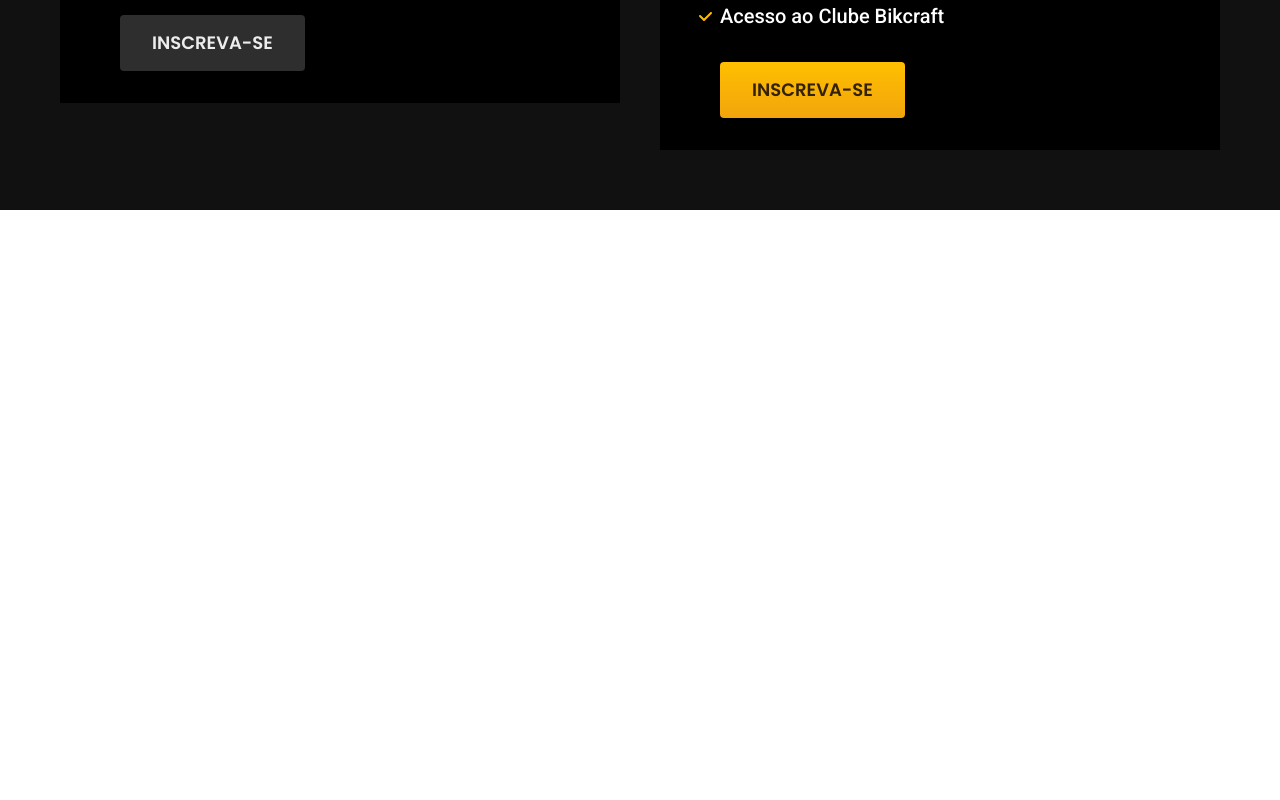
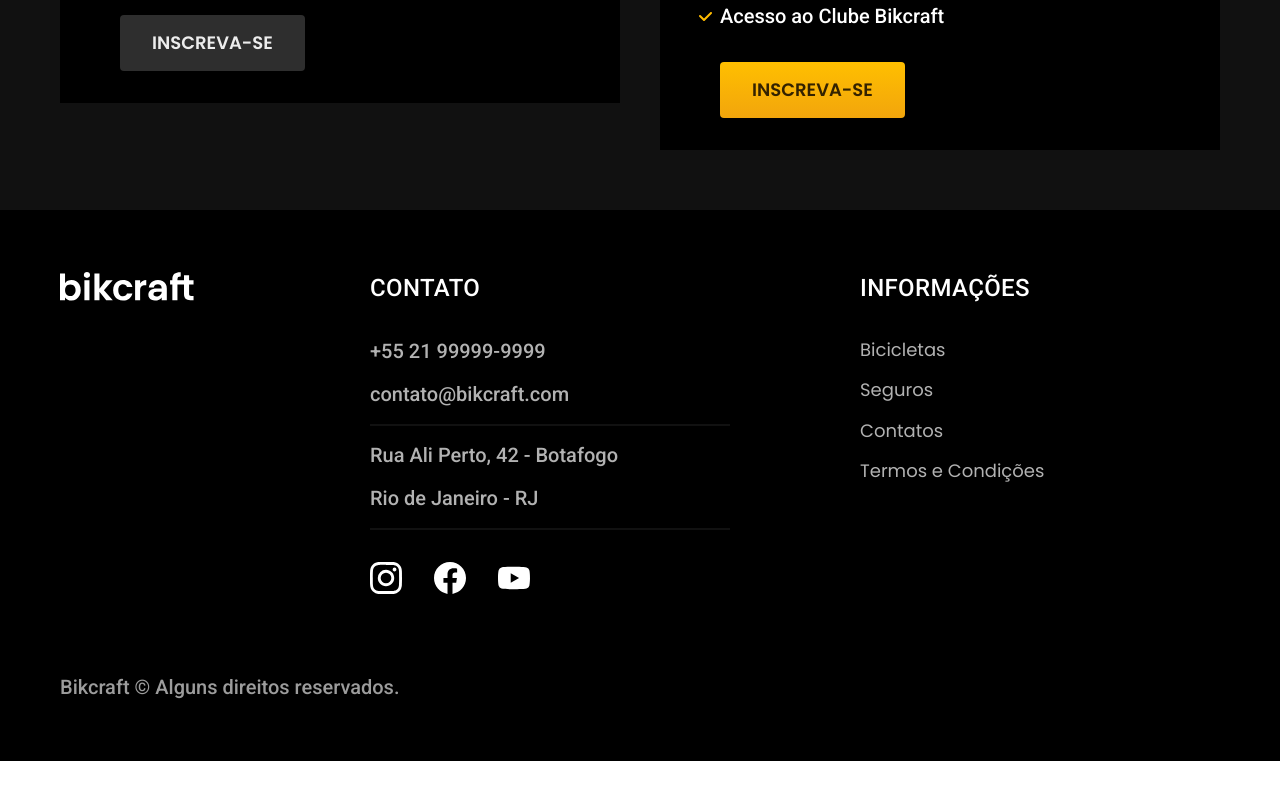
Before and after one commit to WillKindermann/bikcraft, a plain HTML site: page index.html in a window 1280 px wide. Shown: the part 4356-5156 px from the top of the page. After the commit the page ends 5117 px from the top, so only its background shows below. Drawn offline with Linux system fonts and the light colour scheme.

Commit message:
footer-e-css

```diff
--- /dev/null
+++ b/css/global/footer.css
@@ -0,0 +1,65 @@
+.footer-bg {
+  background-color: var(--cor-12);
+}
+
+.footer {
+  display: grid;
+  grid-template-columns: 3fr 5fr 4fr;
+  gap: 40px;
+  padding-top: 60px;
+  padding-bottom: 60px;
+}
+
+.footer h3 {
+  margin-bottom: 32px;
+}
+
+.footer-contato ul {
+  margin-bottom: 32px;
+}
+
+.footer-contato li:nth-child(even):after {
+  content: "";
+  display: block;
+  max-width: 360px;
+  height: 2px;
+  background: var(--cor-11);
+  margin-top: 16px;
+}
+
+.footer li {
+  margin-bottom: 16px;
+}
+
+.footer-redes {
+  display: flex;
+  gap: 32px;
+}
+
+.footer a:hover {
+  color: var(--cor-0);
+}
+
+.footer-copy {
+  grid-column: 1/-1;
+  margin-top: 40px;
+}
+
+@media (max-width: 800px) {
+  .footer > img {
+    display: none;
+  }
+  .footer {
+    grid-template-columns: 1fr 1fr;
+  }
+}
+
+@media (max-width: 600px) {
+  .footer {
+    grid-template-columns: 1fr;
+    gap: 60px;
+  }
+  .footer-copy {
+    margin-top: 0px;
+  }
+}
--- a/css/global/global.css
+++ b/css/global/global.css
@@ -2,7 +2,6 @@ body {
   margin: 0px;
   font-family: Arial, Helvetica, sans-serif;
   color: #111111;
-  padding-bottom: 600px;
 }
 
 h1,
--- a/css/style.css
+++ b/css/style.css
@@ -3,6 +3,7 @@
 @import "./utilidades/cores.css";
 
 @import "./global/header.css";
+@import "./global/footer.css";
 
 /* Utilidades */
 @import "./utilidades/componentes.css";
--- a/index.html
+++ b/index.html
@@ -156,6 +156,44 @@
       </div>
     </div>
   </article>
+
+  <footer class="footer-bg">
+    <div class="footer container">
+      <img src="./img/bikcraft.svg" alt="Bikcraft">
+      <div class="footer-contato">
+        <h3 class="font-2-l-b cor-0">Contato</h3>
+        <ul class="font-2-m cor-5">
+          <li><a href="tel:+5521999999999">+55 21 99999-9999</a></li>
+          <li><a href="mailto:contato@bikcraft.com">contato@bikcraft.com</a></li>
+          <li>Rua Ali Perto, 42 - Botafogo</li>
+          <li>Rio de Janeiro - RJ</li>
+        </ul>
+        <div class="footer-redes">
+          <a href="./">
+            <img src="./img/redes/instagram.svg" alt="Instagram">
+          </a>
+          <a href="./">
+            <img src="./img/redes/facebook.svg" alt="Facebook">
+          </a>
+          <a href="./">
+            <img src="./img/redes/youtube.svg" alt="Youtube">
+          </a>
+        </div>
+      </div>
+      <div class="footer-informacoes">
+        <h3 class="font-2-l-b cor-0">Informações</h3>
+        <nav>
+          <ul class="font-1-m cor-5">
+            <li><a href="./bicicletas.html">Bicicletas</a></li>
+            <li><a href="./seguros.html">Seguros</a></li>
+            <li><a href="./contatos.html">Contatos</a></li>
+            <li><a href="./termos.html">Termos e Condições</a></li>
+          </ul>
+        </nav>
+      </div>
+      <p class="footer-copy font-2-m cor-6">Bikcraft © Alguns direitos reservados.</p>
+    </div>
+  </footer>
 </body>
 
 </html>
```
